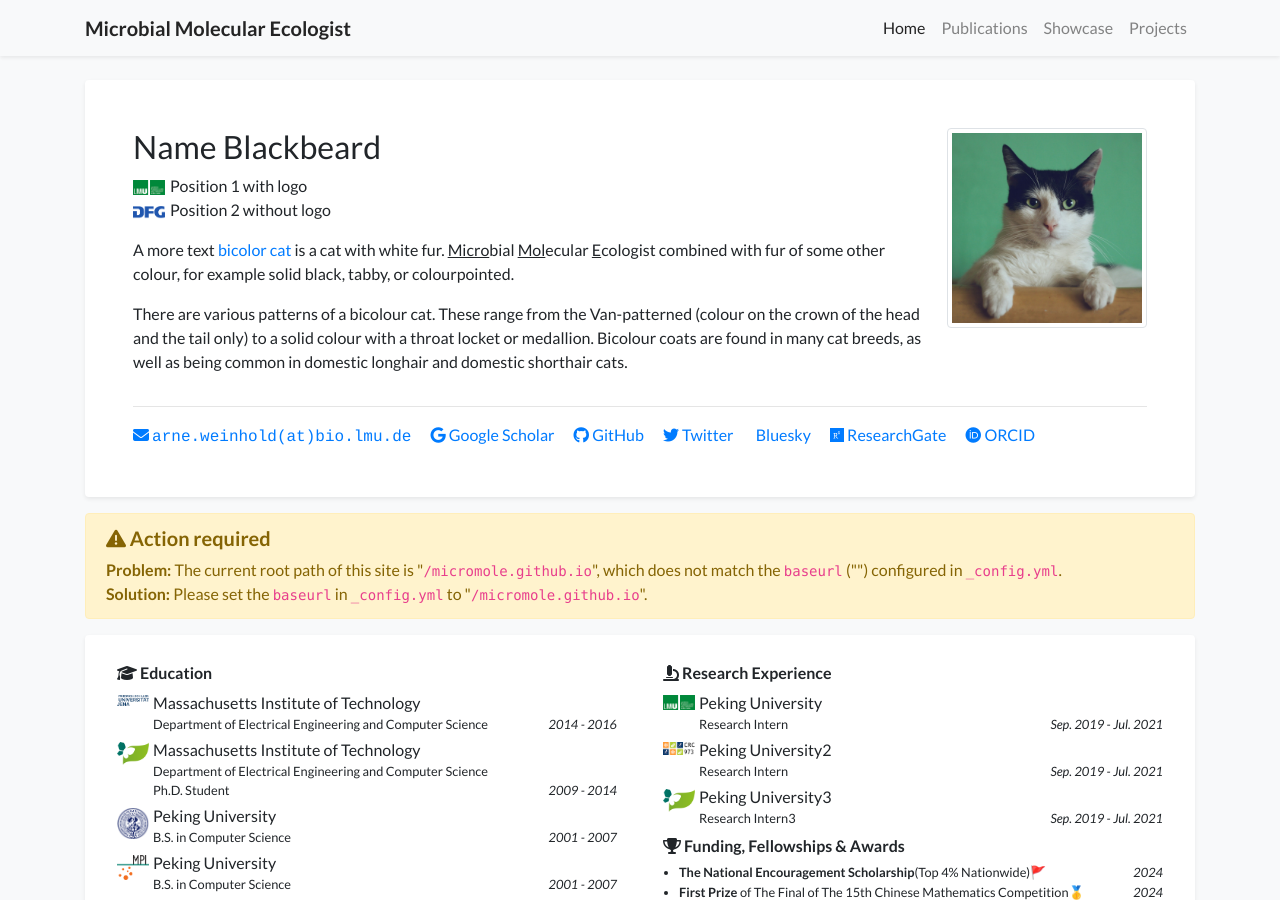
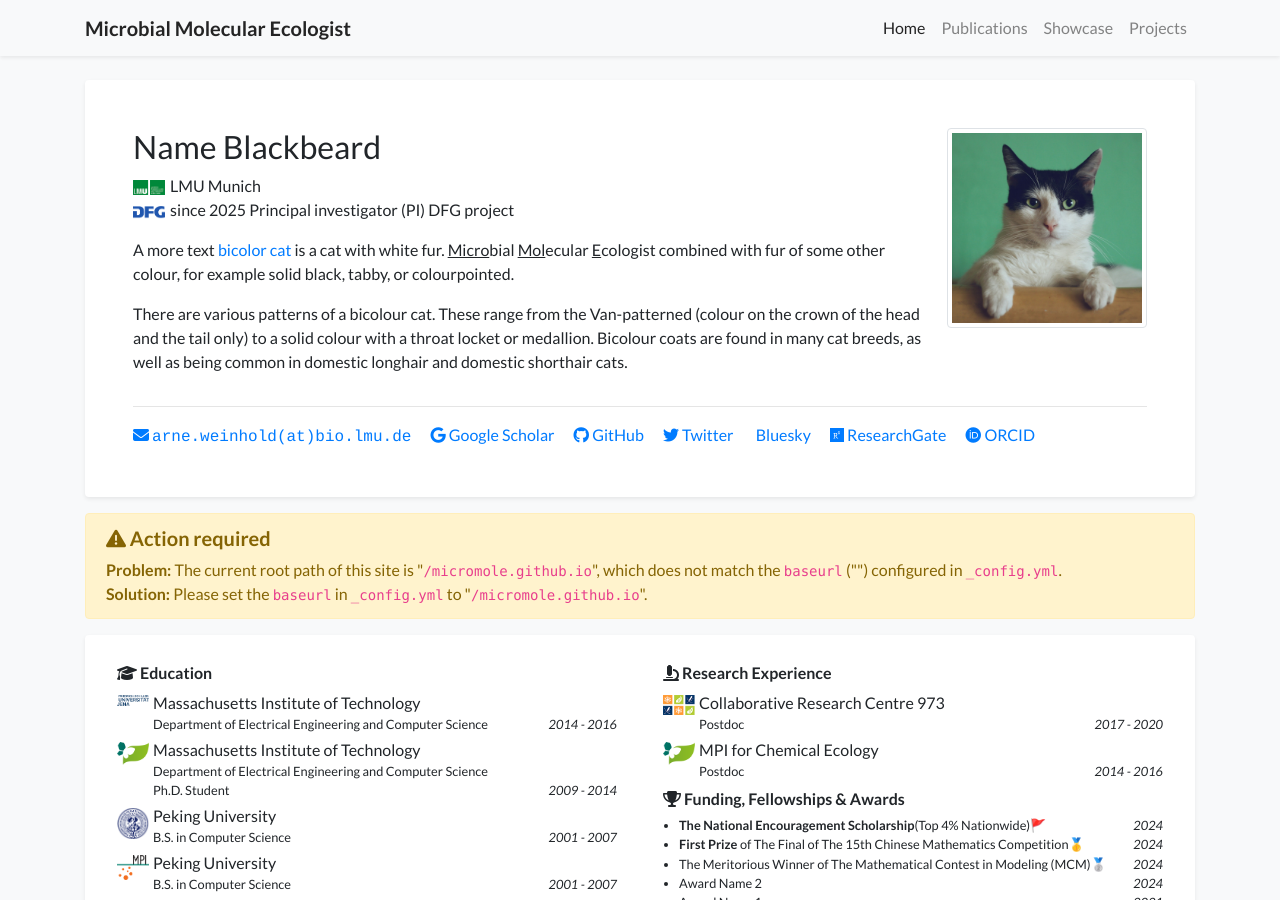
Before and after one commit to micromole/micromole.github.io, a Jekyll site: the page built from index.html, in a window 1280 px wide and 900 px high. Built offline with Jekyll 4.4.1, drawn with Linux system fonts in a browser that asks for light colours; nearby versions of some CDN libraries; comment, search, counter and statistics services are not loaded; a style sheet for code colours, icons or effects is not loaded.

Commit message:
Update profile.yml

```diff
--- a/_data/profile.yml
+++ b/_data/profile.yml
@@ -4,9 +4,9 @@
 
 positions:
 - logo: /assets/logo/icon_LMU.png   # Logo is optional
-  name: Position 1 with logo
+  name: LMU Munich
 - logo: /assets/logo/icon_DFG.png  # Logo is optional
-  name: Position 2 without logo
+  name: since 2025 Principal investigator (PI) DFG project
 
 
 email: "arne.weinhold@bio.lmu.de"
@@ -59,18 +59,14 @@
   date: 2001 - 2007
 
 experience:
- - name: Peking University
-   logo: /assets/logo/icon_LMU.png
-   position: Research Intern
-   date: Sep. 2019 - Jul. 2021
- - name: Peking University2
-   logo: /assets/logo/icon_SFB.png
-   position: Research Intern
-   date: Sep. 2019 - Jul. 2021
- - name: Peking University3
+ - name: Collaborative Research Centre 973
+   logo: /assets/logo/icon_SFB2.png
+   position: Postdoc
+   date: 2017 - 2020
+ - name: MPI for Chemical Ecology
    logo: /assets/logo/icon_ICE.png
-   position: Research Intern3
-   date: Sep. 2019 - Jul. 2021
+   position: Postdoc
+   date: 2014 - 2016
 
 awards:
 - name: <strong>The National Encouragement Scholarship</strong>(Top 4% Nationwide)🚩
```
